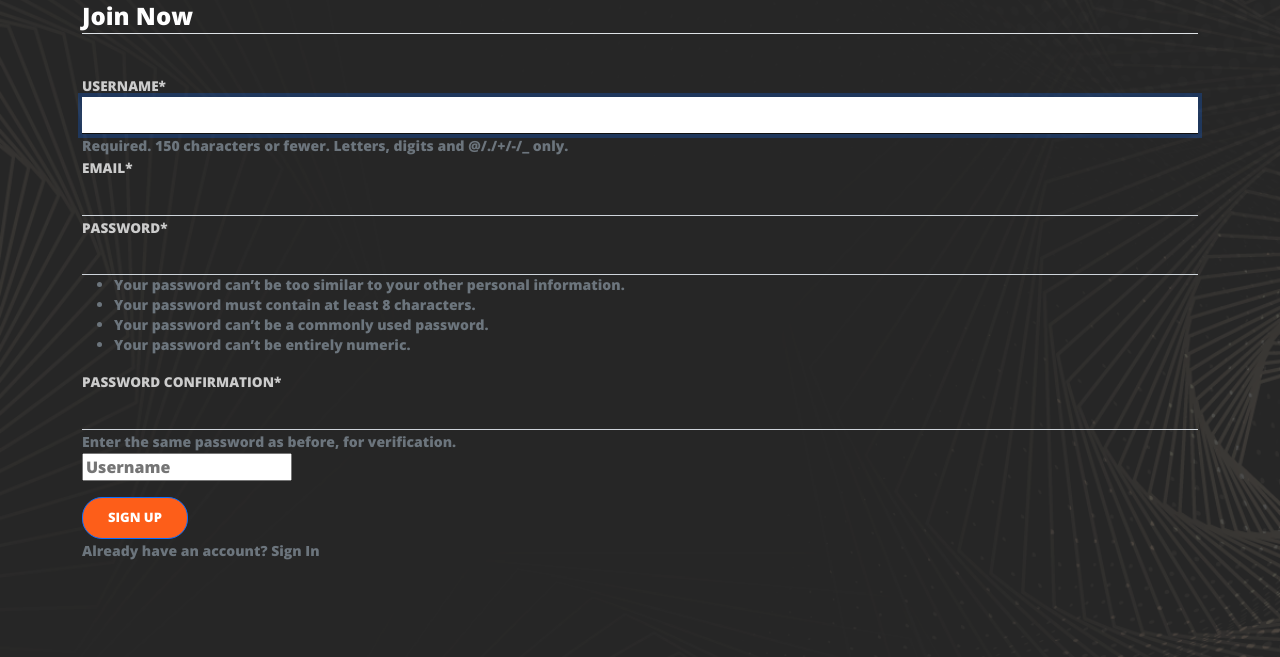
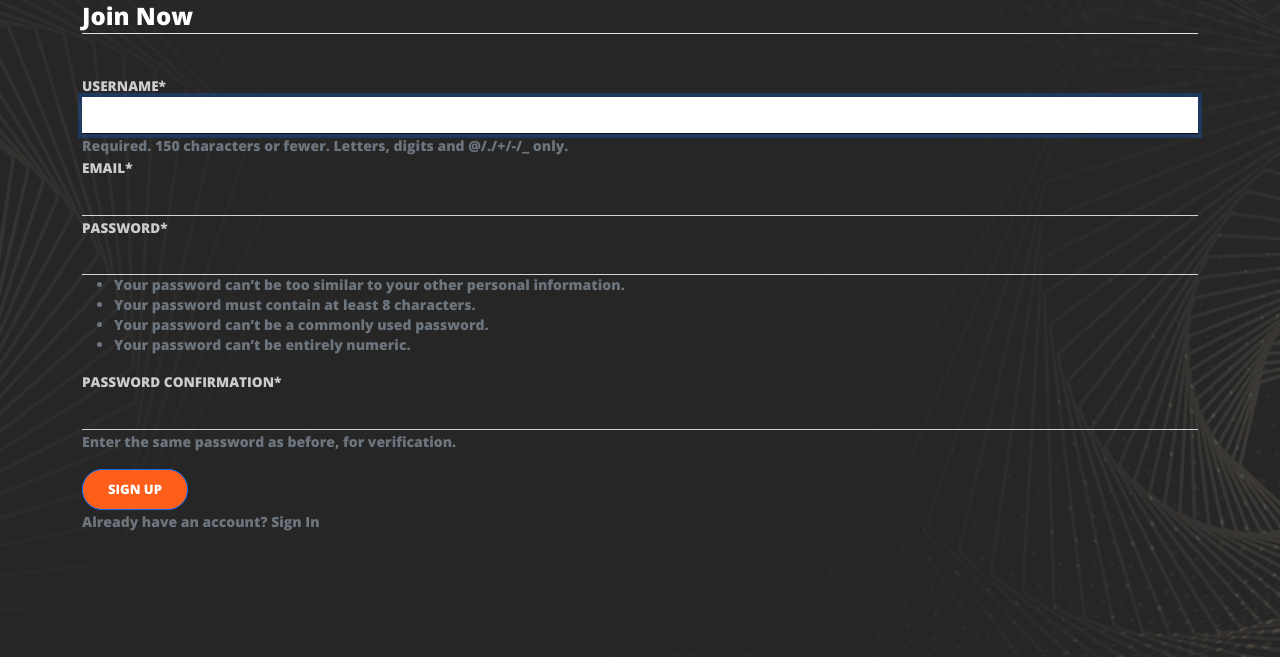
Before and after one commit to H3r-b/MFIDS, a Django app: page /register/ in a window 1280 px wide. Shown: the part 143-800 px from the top of the page. Run offline with Django 3.2, Linux system fonts and the light colour scheme; some libraries are stand-ins or nearby versions.

Commit message:
Update register.html
fixed a bug

```diff
--- a/authsysproject/users/templates/users/register.html
+++ b/authsysproject/users/templates/users/register.html
@@ -11,7 +11,6 @@
             <legend class="border-bottom mb-4" style="color: white;">Join Now</legend>
             <p></p>
             {{ form|crispy }}
-            <input type="text" id="username" name="username" placeholder="Username">
             <!-- Apply the CSS effect to the signup button -->
         </fieldset>
         <p></p>
```
